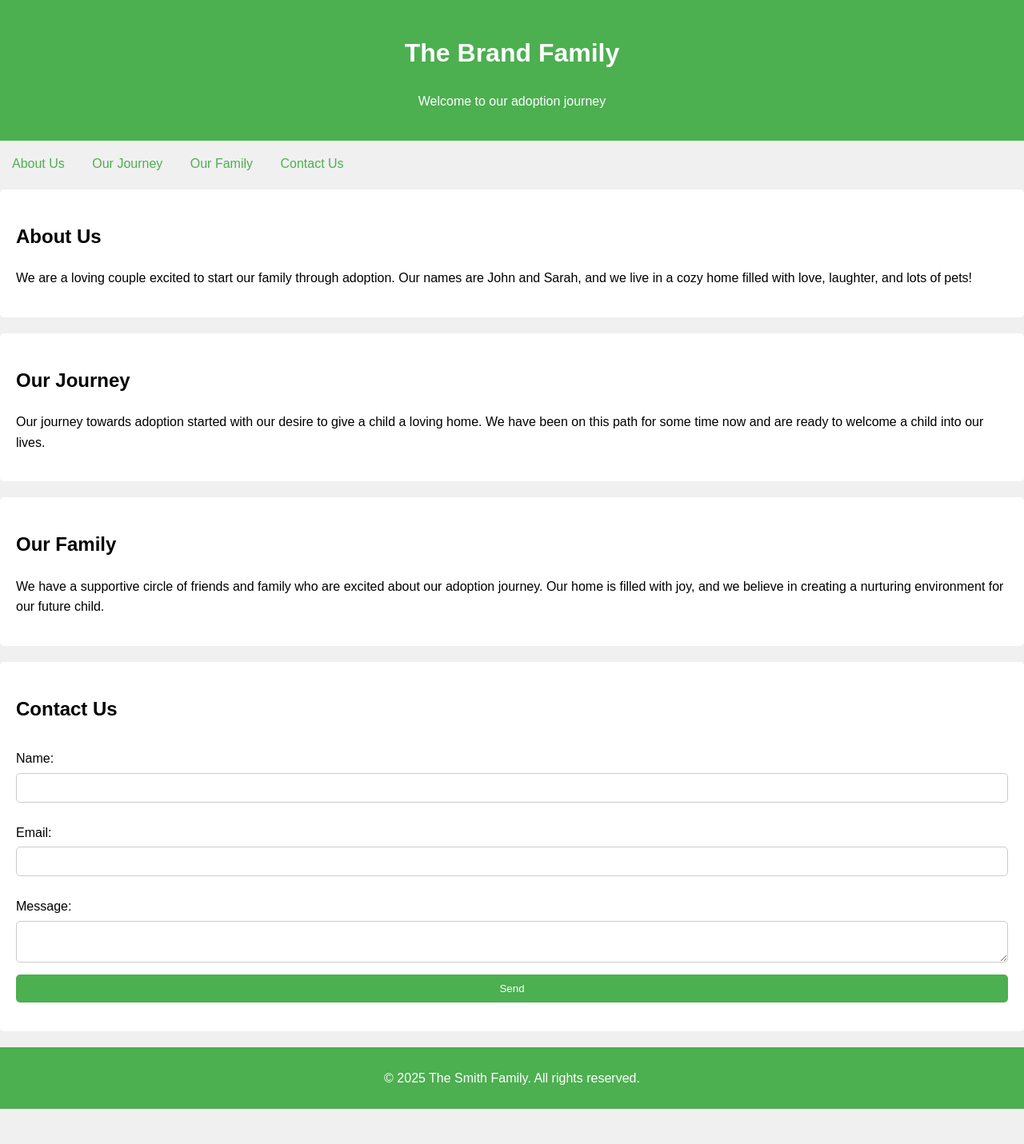
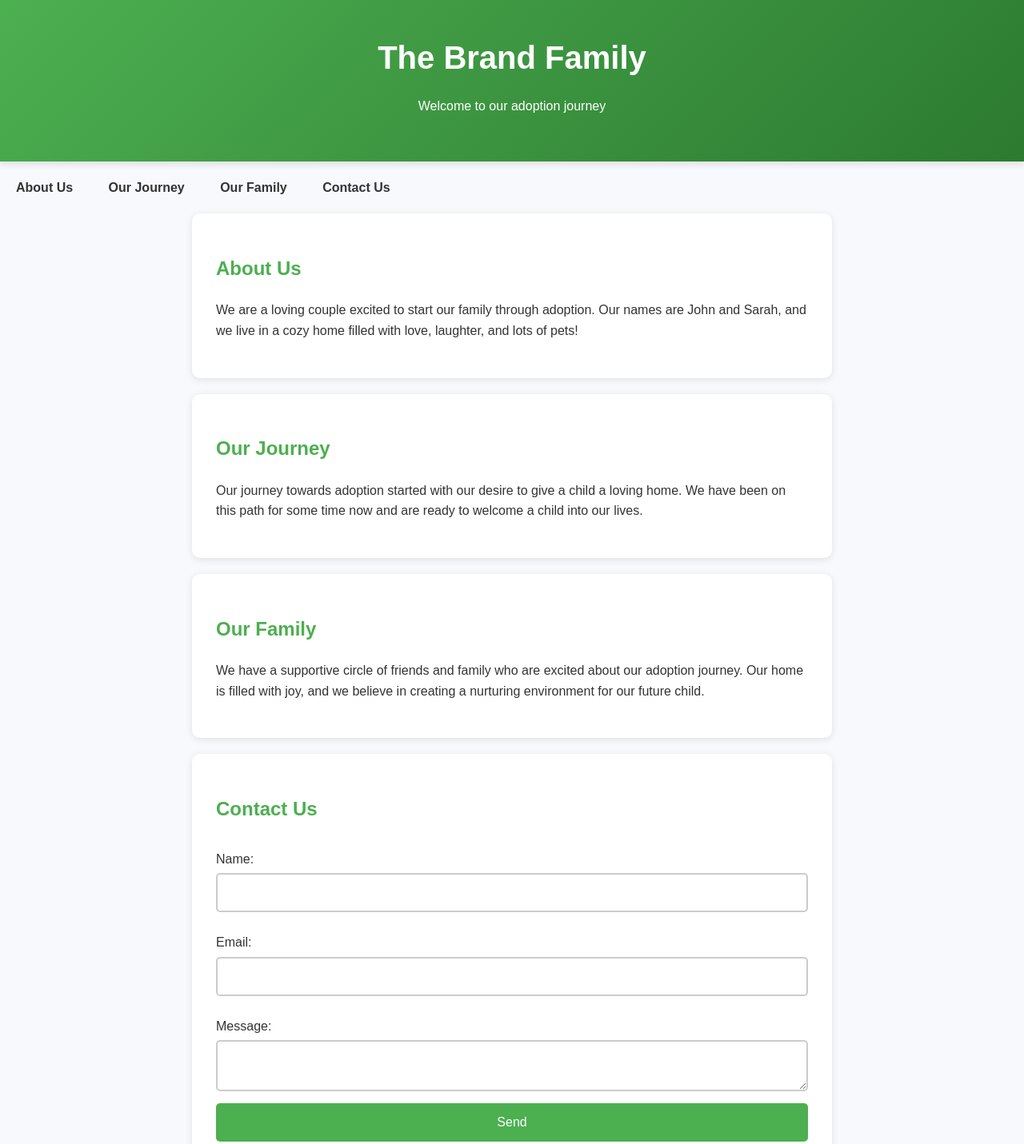
Before and after one commit to jrbrand/jasonemilyadoption, a plain HTML site: page index.html in a window 1280 px wide. Shown: the top 1431 px of the page at 80% size. Before the commit the page ends 1387 px from the top, so only its background shows below. Drawn offline with Linux system fonts and the light colour scheme.

Commit message:
modernize

```diff
--- a/styles.css
+++ b/styles.css
@@ -1,45 +1,70 @@
+* {
+    box-sizing: border-box;
+}
+
 body {
-    font-family: Arial, sans-serif;
+    font-family: 'Arial', sans-serif;
     line-height: 1.6;
     margin: 0;
     padding: 0;
-    background-color: #f0f0f0;
+    background-color: #f7f9fc;
+    color: #333;
 }
 
 header {
-    background: #4CAF50;
+    background: linear-gradient(135deg, #4CAF50, #2c7a30);
     color: white;
-    padding: 20px 0;
+    padding: 40px 0;
     text-align: center;
+    box-shadow: 0 4px 8px rgba(0, 0, 0, 0.1);
+}
+
+h1 {
+    margin: 0;
+    font-size: 2.5rem;
+}
+
+h2 {
+    color: #4CAF50;
 }
 
 nav ul {
     list-style-type: none;
     padding: 0;
+    margin: 20px 0;
 }
 
 nav ul li {
     display: inline;
-    margin: 0 15px;
+    margin: 0 20px;
 }
 
 nav a {
     text-decoration: none;
+    color: #333;
+    font-weight: bold;
+    transition: color 0.3s ease;
+}
+
+nav a:hover {
     color: #4CAF50;
 }
 
 section {
-    padding: 20px;
-    margin: 20px 0;
+    padding: 30px;
+    margin: 20px auto;
     background: white;
-    border-radius: 5px;
+    border-radius: 10px;
+    box-shadow: 0 2px 10px rgba(0, 0, 0, 0.1);
+    max-width: 800px;
 }
 
 footer {
     text-align: center;
-    padding: 10px 0;
+    padding: 20px 0;
     background: #4CAF50;
     color: white;
+    position: relative;
 }
 
 form {
@@ -52,21 +77,35 @@ form label {
 }
 
 form input, form textarea {
-    padding: 10px;
-    border: 1px solid #ccc;
+    padding: 15px;
+    border: 2px solid #ccc;
     border-radius: 5px;
     margin-bottom: 15px;
+    transition: border-color 0.3s ease;
+}
+
+form input:focus, form textarea:focus {
+    border-color: #4CAF50;
+    outline: none;
 }
 
 form button {
     background: #4CAF50;
     color: white;
-    padding: 10px;
+    padding: 15px;
     border: none;
     border-radius: 5px;
     cursor: pointer;
+    transition: background 0.3s ease;
+    font-size: 1rem;
 }
 
 form button:hover {
     background: #45a049;
 }
+
+#response-message {
+    margin-top: 20px;
+    font-weight: bold;
+    color: #2c7a30;
+}
```
